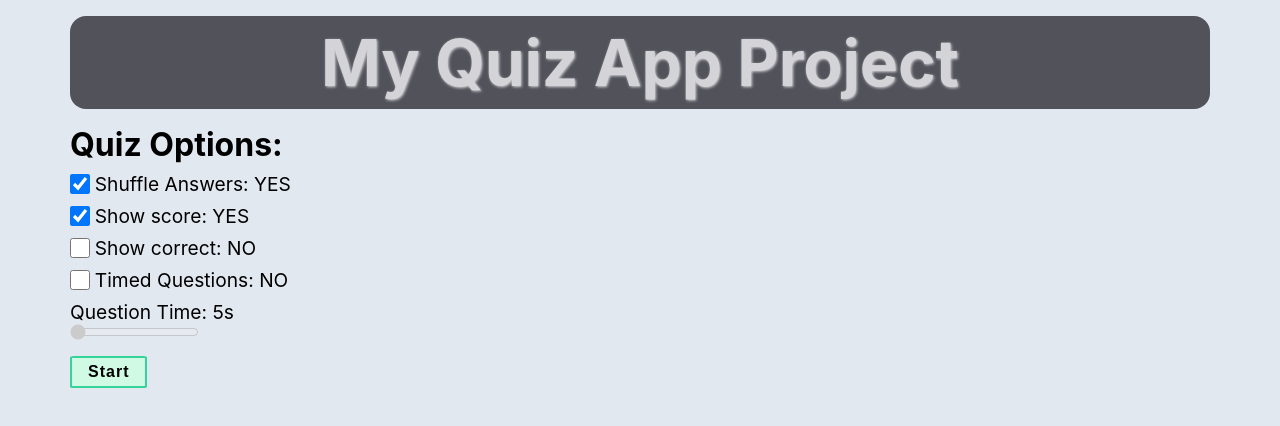
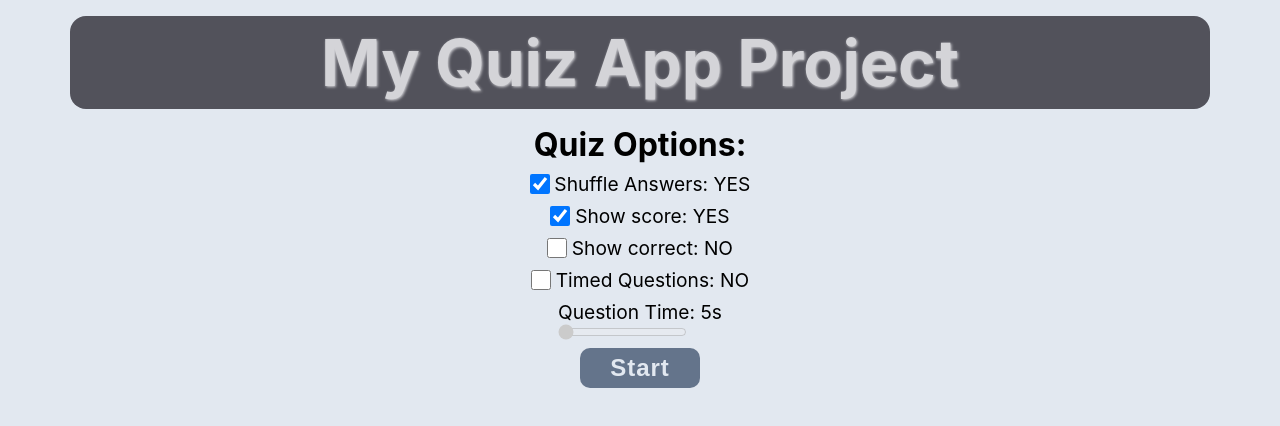
Before and after one commit to Konrad-Jalowy/reactquizapp, a React (Create React App) app: page / in a window 1280 px wide. Shown: the top 426 px of the page. Built offline with nearby package versions, Linux system fonts and the light colour scheme.

Commit message:
still doing css

```diff
--- a/src/App.css
+++ b/src/App.css
@@ -91,3 +91,22 @@ progress {
 .wrongAnswer {
   background-color: tomato;
 }
+
+.container button {
+  min-width: 120px;
+  max-width: 125px;
+  min-height: 35px;
+  font-size: 1.5rem;
+  padding: 6px 12px;
+  letter-spacing: 1px;
+  background-color: rgb(100 116 139);
+  /* border: 3px solid rgb(71 85 105); */
+  color: rgb(226 232 240);
+  border: none;
+  border-radius: 10px;
+
+}
+
+.container button:hover {
+  background-color: rgb(148 163 184);
+}
--- a/src/components/form/Form.css
+++ b/src/components/form/Form.css
@@ -1,6 +1,7 @@
 h3 {
     font-size: 2rem;
     margin-block: .5rem;
+    text-align: center;
 }
 
 .options {
@@ -8,6 +9,11 @@ h3 {
     flex-direction: column;
     gap:.5rem;
     font-size: 1.2rem;
+    align-items: center;
+
+}
+.options button {
+    margin: auto;
 }
 
 .options input[type="checkbox"]{
--- a/src/components/form/Form.js
+++ b/src/components/form/Form.js
@@ -12,9 +12,10 @@ function Form({setMode}){
         <ShowScoreCheckbox/>
         <ShowCorrectCheckbox/>
         <QuestionTiming/>
+        <button onClick={() => setMode('quiz')}>Start</button>
         </div>
 
-        <button onClick={() => setMode('quiz')}>Start</button>
+
         </>
 
     );
```
